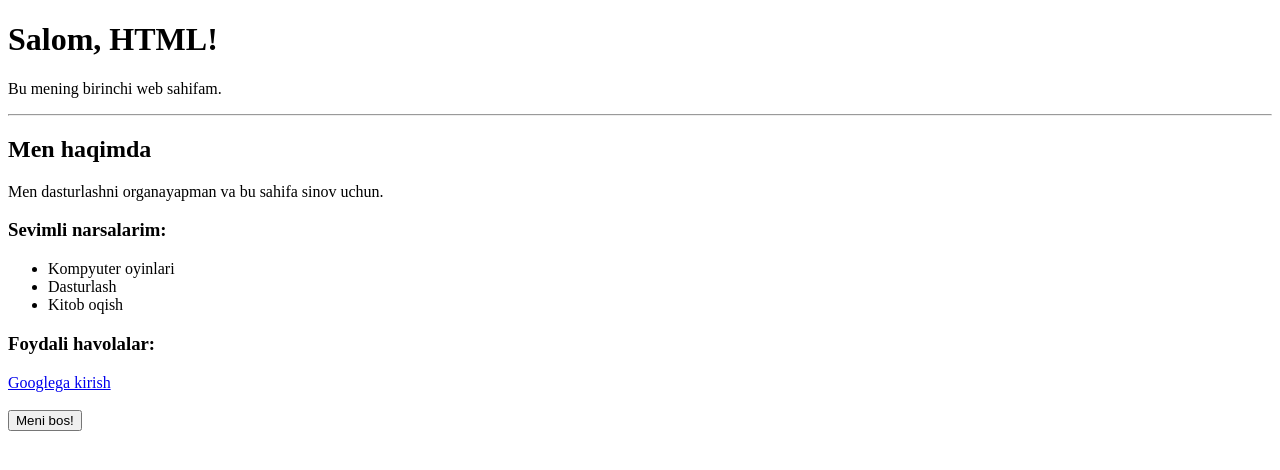
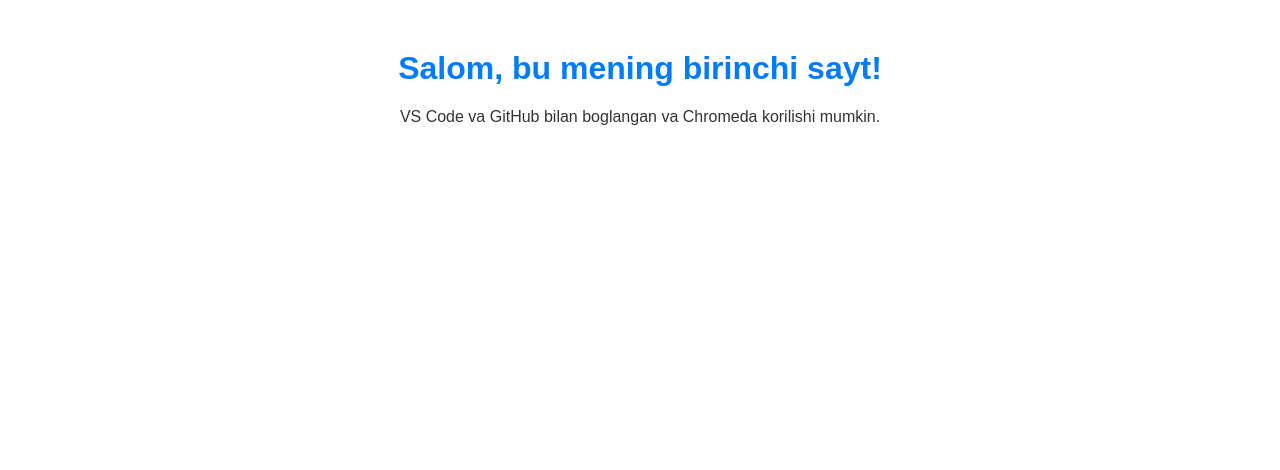
Before and after one commit to sardorquldoshev89-afk/SSS, a plain HTML site: page index.html in a window 1280 px wide. Drawn offline with Linux system fonts and the light colour scheme.

Commit message:
birinchi sayt

```diff
--- a/index.html
+++ b/index.html
@@ -2,27 +2,15 @@
 <html lang="uz">
 <head>
     <meta charset="UTF-8">
-    <meta name="viewport" content="width=device-width, initial-scale=1.0">
-    <title>Mening birinchi sahifam</title>
+    <title>Mening birinchi sayt</title>
+    <style>
+        body { font-family: Arial, sans-serif; text-align: center; margin-top: 50px; }
+        h1 { color: #007BFF; }
+        p { color: #333; }
+    </style>
 </head>
 <body>
-    <h1>Salom, HTML!</h1>
-    <p>Bu mening birinchi web sahifam.</p>
-    <hr>
-    <h2>Men haqimda</h2>
-    <p>Men dasturlashni organayapman va bu sahifa sinov uchun.</p>
-
-    <h3>Sevimli narsalarim:</h3>
-    <ul>
-        <li>Kompyuter oyinlari</li>
-        <li>Dasturlash</li>
-        <li>Kitob oqish</li>
-    </ul>
-
-    <h3>Foydali havolalar:</h3>
-    <a href="https://www.google.com" target="_blank">Googlega kirish</a>
-
-    <br><br>
-    <button onclick="alert('Salom, Sardor!')">Meni bos!</button>
+    <h1>Salom, bu mening birinchi sayt!</h1>
+    <p>VS Code va GitHub bilan boglangan va Chromeda korilishi mumkin.</p>
 </body>
 </html>
```
